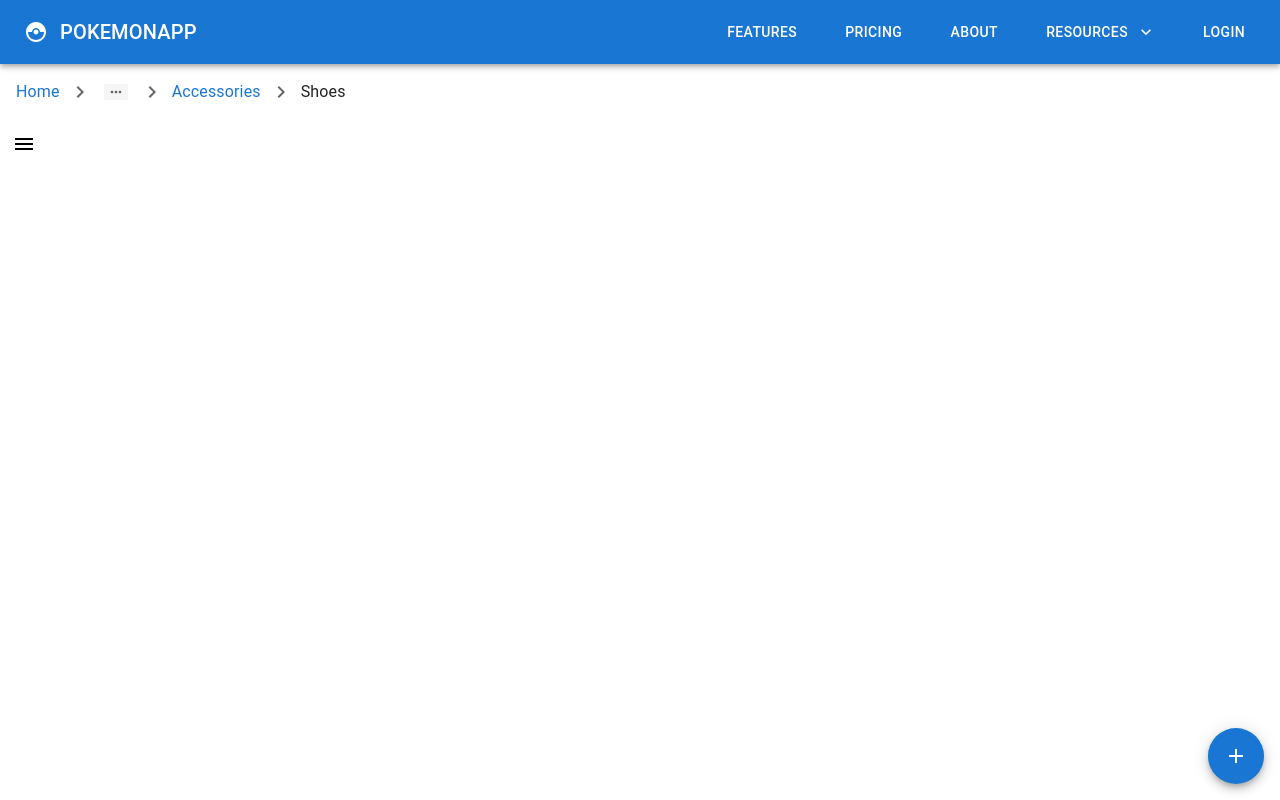
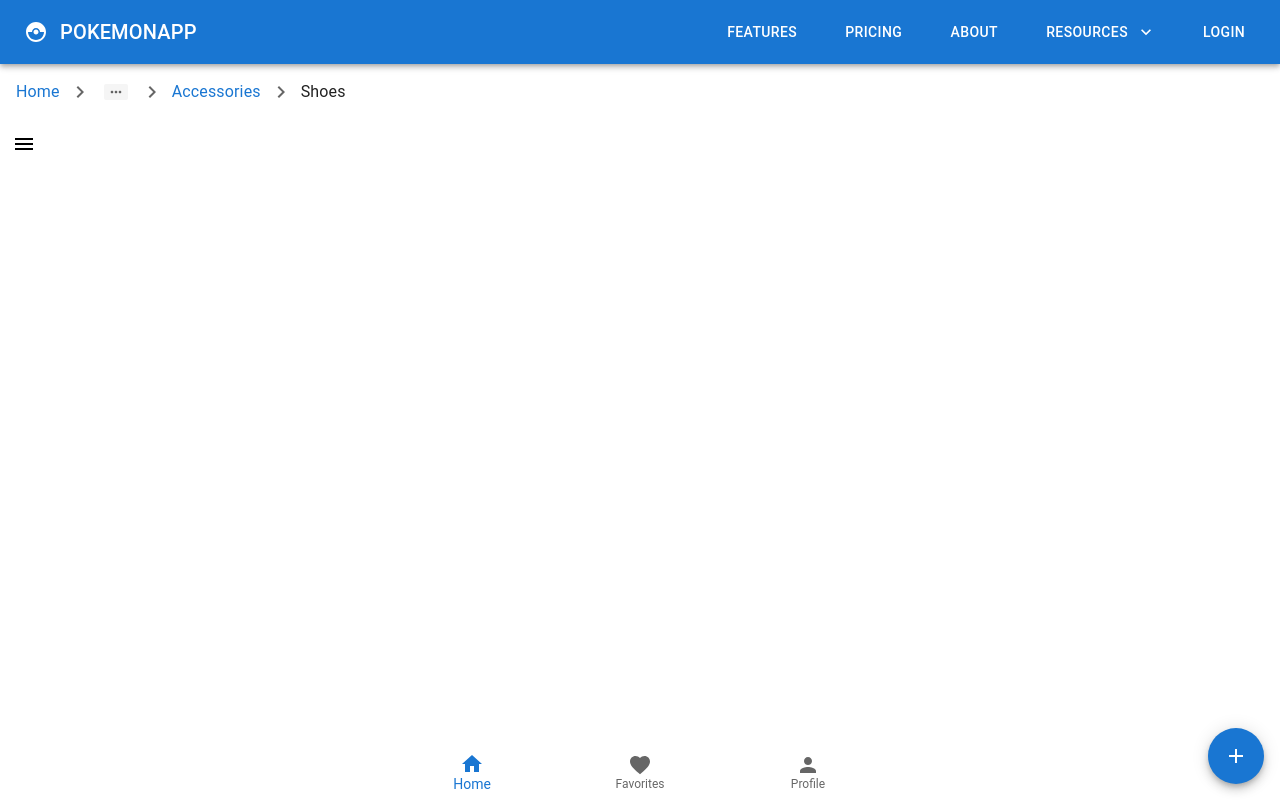
Before and after one commit to Mhdez221993/react-mui, a React (Create React App) app: page / in a window 1280 px wide. Built offline with nearby package versions, Linux system fonts and the light colour scheme.

Commit message:
Add Bottom navigation component

```diff
--- a/src/App.tsx
+++ b/src/App.tsx
@@ -1,5 +1,6 @@
 import "./App.css";
 
+import { MuiBottomNavigation } from "./components/MuiBottomNavigation";
 import { MuiBreadcrumbs } from "./components/MuiBreadcrumbs";
 import { MuiDrawer } from "./components/MuiDrawer";
 import { MuiNavbar } from "./components/MuiNavbar";
@@ -12,6 +13,7 @@
       <MuiBreadcrumbs />
       <MuiDrawer />
       <MuiSpeedDial />
+      <MuiBottomNavigation />
     </div>
   );
 }
--- /dev/null
+++ b/src/components/MuiBottomNavigation.tsx
@@ -0,0 +1,21 @@
+import { BottomNavigation, BottomNavigationAction } from "@mui/material";
+import { Favorite, Home, Person } from "@mui/icons-material";
+
+import { useState } from "react";
+
+export const MuiBottomNavigation = () => {
+  const [value, setValue] = useState(0);
+
+  return (
+    <BottomNavigation
+      value={value}
+      sx={{ width: "100%", position: "absolute", bottom: 0 }}
+      onChange={(event, newValue) => setValue(newValue)}
+      showLabels
+    >
+      <BottomNavigationAction label="Home" icon={<Home />} />
+      <BottomNavigationAction label="Favorites" icon={<Favorite />} />
+      <BottomNavigationAction label="Profile" icon={<Person />} />
+    </BottomNavigation>
+  );
+};
```
